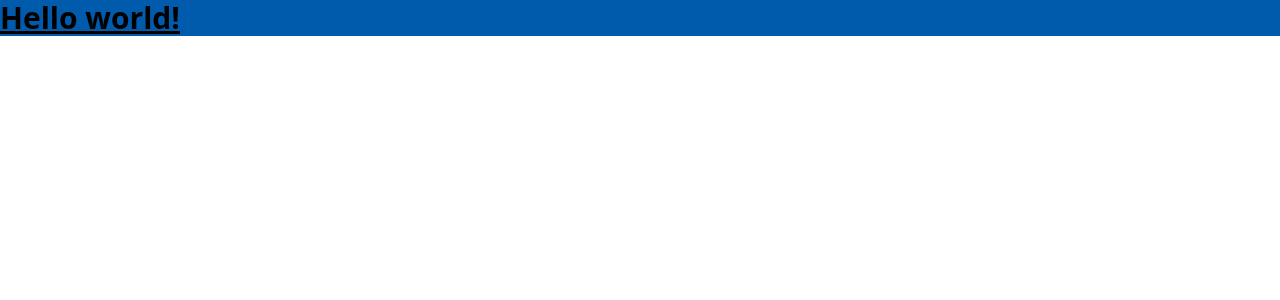
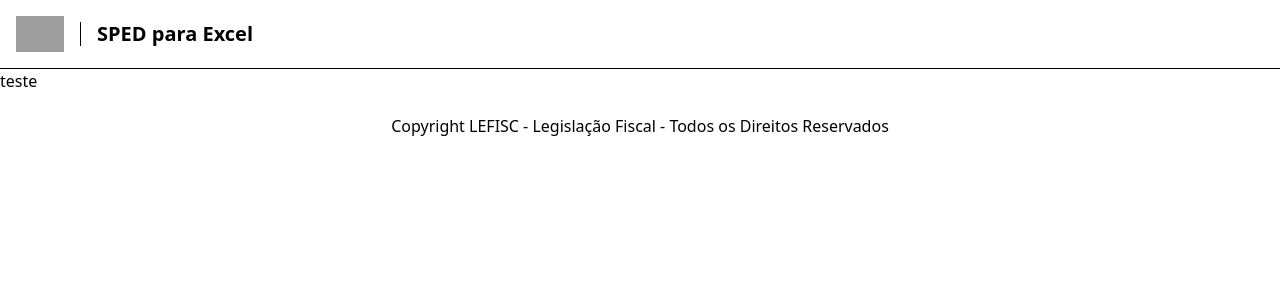
Before and after one commit to EduardoR99/front_portal_transparencia, a Vue app: page /home in a window 1280 px wide. Shown: the top 300 px of the page. Built offline with nearby package versions, Linux system fonts and the light colour scheme; grey boxes are pictures that could not be loaded.

Commit message:
Inclusao base

```diff
--- a/package.json
+++ b/package.json
@@ -9,7 +9,10 @@
     "preview": "vite preview"
   },
   "dependencies": {
-    "vue": "^3.5.13"
+    "axios": "^1.7.9",
+    "vue": "^3.5.13",
+    "vue-router": "^4.5.0",
+    "vuex": "^4.1.0"
   },
   "devDependencies": {
     "@vitejs/plugin-vue": "^5.2.1",
--- a/src/App.vue
+++ b/src/App.vue
@@ -1,23 +1,13 @@
 <script setup>
+import { RouterView } from 'vue-router';
+import Header from './components/Header.vue';
+import Footer from './components/Footer.vue';
 </script>
 
 <template>
-  <h1 class="text-3xl font-semibold underline bg-primary">
-    Hello world!
-  </h1>
+  <Header />
+      <RouterView />
+  <Footer />
 </template>
 
-<style scoped>
-.logo {
-  height: 6em;
-  padding: 1.5em;
-  will-change: filter;
-  transition: filter 300ms;
-}
-.logo:hover {
-  filter: drop-shadow(0 0 2em #646cffaa);
-}
-.logo.vue:hover {
-  filter: drop-shadow(0 0 2em #42b883aa);
-}
-</style>
+<style scoped></style>
--- /dev/null
+++ b/src/components/Banner.vue
@@ -0,0 +1,16 @@
+<template>
+    <div>
+      <h3>Conversor SPED x Excel</h3>
+      <p>Converta seus arquivos do SPED para planilhas em formato Excel (xls), tornando sua edição e manipulação mais fácil e rápida.
+
+  Registros separados em abas para facilitar a edição. Retorne facilmente os seus arquivos alterados para o formato SPED.</p>
+    </div>
+  </template>
+
+  <script setup>
+
+  </script>
+
+  <style>
+
+  </style>
--- /dev/null
+++ b/src/components/Footer.vue
@@ -0,0 +1,12 @@
+
+<template>
+    <footer class=" flex justify-center p-[.8rem] mt-{1rem}">
+        <p class="m-[.5rem]">Copyright LEFISC - Legislação Fiscal - Todos os Direitos Reservados</p>
+    </footer>
+  </template>
+
+  <script>
+    export default {
+        name: 'footer'
+    }
+    </script>
--- /dev/null
+++ b/src/components/Header.vue
@@ -0,0 +1,23 @@
+<script>
+export default {
+  name: "Header"
+}
+
+</script>
+
+<template>
+  <header class="w-full p-4 bg-white border-b border-gray-200 sm:translate-x-0 ">
+    <div class="flex flex-row justify-between max-w-7xl mx-auto">
+      <div class="flex flex-row items-center">
+        <router-link :to="{ name: 'home' }" class="flex cursor-pointer">
+          <img src="https://www.lefisc.com.br/monitoramentoncm/img/logo.png" class="h-6 sm:h-9" alt="Gerador GNRE" />
+        </router-link>
+        <div class="h-6 border-l border-l-slate-400 mx-4"></div>
+        <router-link :to="{ name: 'home' }" class="flex cursor-pointer">
+          <span class="self-center text-xl font-semibold whitespace-nowrap">SPED para Excel</span>
+        </router-link>
+      </div>
+
+    </div>
+  </header>
+</template>
--- a/src/main.js
+++ b/src/main.js
@@ -1,5 +1,6 @@
 import { createApp } from 'vue'
 import './style.css'
+import router from './routes'
 import App from './App.vue'
 
-createApp(App).mount('#app')
+createApp(App).use(router).mount('#app')
--- /dev/null
+++ b/src/routes/index.js
@@ -0,0 +1,15 @@
+import { createRouter, createWebHistory } from "vue-router";
+import HomePage from '../views/HomePage.vue'
+
+const router = createRouter({
+    history: createWebHistory(),
+    routes:[
+        {
+            path: '/home',
+            name: 'home',
+            component: HomePage
+        }
+    ]
+})
+
+export default router
--- /dev/null
+++ b/src/views/HomePage.vue
@@ -0,0 +1,12 @@
+<template>
+    <div>
+        <div>teste
+        </div>
+    </div>
+</template>
+
+<script setup>
+import Banner from '../components/Banner.vue';
+</script>
+
+<style></style>
```
Also changed, not shown: src/components/HomeCard.vue (added), 1 other file (tests, documents, lock files or other folders).
